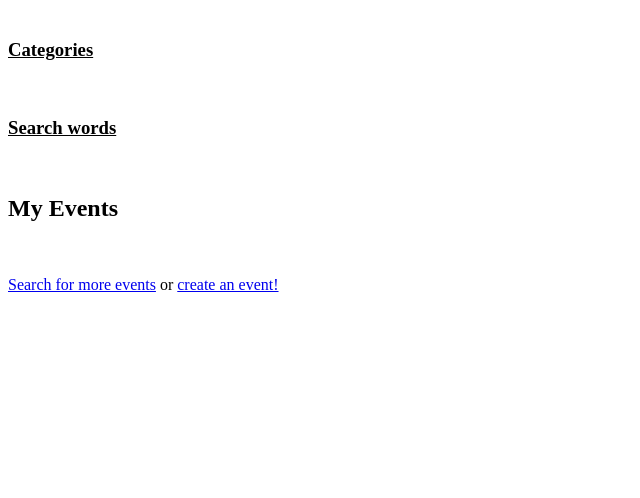
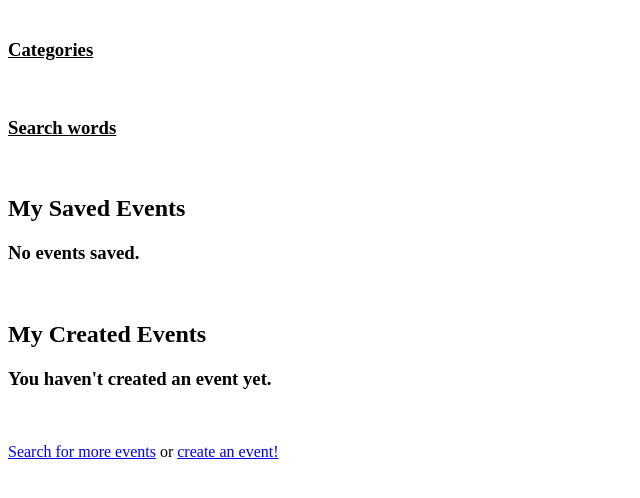
Before and after one commit to abercilla/civic-app-project, a Flask app: page /user-profile/1 in a window 1280 px wide. Shown: the part 271-769 px from the top of the page, without its empty margins (0-640 px from the left). Run offline with Flask 2, Linux system fonts and the light colour scheme; the visitor is signed in with stand-in values (Sample User, id 1); data comes from the database, SQL or seed files in the repository; data that the repository does not hold is empty.

Commit message:
Fixed bug with 'Search by My Filters'

```diff
--- a/crud.py
+++ b/crud.py
@@ -115,14 +115,6 @@ def save_keyword_as_user_pref(user_id, keyword):
     print(f"-------Here are user_prefs from keyword = {user.preferences}-----")
 
 
-
-
-
-
-
-
-
-
 def get_user_by_id(user_id):
     """Get user by user_id"""
 
@@ -145,15 +137,45 @@ def connect_user_to_event(user_id, event_obj):
 
     return event_obj
 
-def get_user_events(user_id):
-    """Get all events a user has saved"""
+def get_user_saved_events(user_id):
+    """Get all events a user has saved (not created)"""
+
+    #get user obj from user_id
+    user = User.query.get(user_id)
+
+    #get events that are connected to this user
+    events_saved = user.events
+
+    events_to_return = []
+
+    #loop over events, pull out creator_ids
+    for event_saved in events_saved:
+        #pull out events this user saved that were NOT created by the user
+        if event_saved.creator_id != user_id:
+            events_to_return.append(event_saved)
+
+    return events_to_return
+
+
+def get_user_created_events(user_id):
+    """Get events a user created"""
 
     user = User.query.get(user_id)
 
-    return user.events
+    #get events that are connected to this user
+    events_saved = user.events
 
-# to connect user to their event
-    #match on user_id and creator_id
+    events_to_return = []
+
+    #loop over events, pull out creator_ids
+    for event_saved in events_saved:
+        #pull out events this user saved that WERE created by the user
+        if event_saved.creator_id == user_id:
+            events_to_return.append(event_saved)
+
+    return events_to_return
+
+
 
 def connect_user_to_their_event(user):
     """Connect event(s) a user created to them via user.events"""
@@ -279,8 +301,7 @@ def filter_events_by_user_prefs(user_id):
     print(f"--------HERE ARE THE EVENTS FROM CRUD= {events}--------")
     return events
 
-# def save_event_for_user():
-#   """"Allow a user to save preferences"""
+
 
 
 def get_user_prefs(user_id):
--- a/server.py
+++ b/server.py
@@ -65,17 +65,20 @@ def save_pref_to_user():
 
     categories = []
 
+    #loop over items in dict returned by JSON request
     for stored_key, stored_value in data.items():
+        #if a checkbox was checked (i.e. "true")
         if stored_value == "true":
+            #add the associated key into a list of categories
             categories.append(stored_key)
+       #if the value of a keyword_key is NOT empty
+        if (stored_key == "keyword") and (stored_value != ""):
+           #keyword = stored_value
+           #save keyword as user_pref in db
+           crud.save_keyword_as_user_pref(logged_in_user, stored_value)
 
-        if (stored_key == "keyword") and (stored_value != ""):
-           keyword = stored_value
 
-    #save keyword as user_pref in db
-    crud.save_keyword_as_user_pref(logged_in_user, keyword)
-
-    #save categories as user_prefs in db
+    #save list of categories just built as user_prefs in db
     crud.save_categories_as_user_prefs(logged_in_user, categories)
 
 
@@ -94,19 +97,27 @@ def filter_homepage_by_prefs():
 
     #--BUG--need to fix for when user has no events saved (events list is empty)
     event_list = []
+    # print(f"------JSONIFY LIST = {jsonify(event_list)}-------")
 
-    #open list of objs
+    #open list of event objs and loop over
     for event in events:
-    #create dict for each event obj with attributes as values
-        event_dict = {"event_id": event.event_id, "name": event.name, "category": event.category,
+        #if event obj is an empty list
+        if event == []:
+            continue
+        else:
+            #create dict for each event obj with attributes as values
+            print(f"HERE IS THE EVENT LOOPING = {event}")
+            event_dict = {"event_id": event.event_id, "creator_id": event.creator_id, "name": event.name, "category": event.category,
                         "start_date": event.start_date, "address": event.address,
                         "description": event.description, "image": event.image}
-        event_list.append(event_dict)
+            event_list.append(event_dict)
 
     #key will be the field names, what js identifies
     #append each dict to a list
     #jsonify that list
-    #print(f"***EVENT LIST = {event_list}****")
+
+    print(f"***EVENT LIST = {event_list}****")
+    print(f"***JSONIFIED EVENT LIST = {jsonify(event_list)}****")
     return jsonify(event_list)
 
 
@@ -180,8 +191,11 @@ def show_profile(user_id):
 
         user = crud.get_user_by_id(user_id)
 
-        events = crud.get_user_events(logged_in_user)
+        saved_events = crud.get_user_saved_events(logged_in_user)
+
         #print(f'----HERE ARE EVENTS FROM SERVER = {events}-----')
+
+        created_events = crud.get_user_created_events(logged_in_user)
 
         prefs = crud.get_user_prefs(user_id)
         #print(f'----HERE ARE PREFS FROM SERVER = {prefs}-----')
@@ -189,7 +203,7 @@ def show_profile(user_id):
         categories = crud.get_user_categories(prefs)
         keywords = crud.get_user_keywords(prefs)
 
-        return render_template("user-profile.html", user=user, events=events, prefs = prefs, categories=categories, keywords=keywords)
+        return render_template("user-profile.html", user=user, saved_events=saved_events, created_events=created_events, prefs = prefs, categories=categories, keywords=keywords)
     else:
         flash("Access Denied. Create an account to access this page.")
         return redirect("/")
@@ -260,6 +274,8 @@ def create_event():
 def confirm_added_event():
     """Commit event to DB and present confirm page"""
 
+    logged_in_user = session.get("user_id")
+
     name = request.form.get("name")
     category = request.form.get("category")
     start_date = request.form.get("start_date")
@@ -267,7 +283,7 @@ def confirm_added_event():
     description = request.form.get("description")
     image = "https://unsplash.com/photos/Evo4wmtRaPI" #how to capture whatever they want to upload
 
-    event = crud.create_event(name=name, category=category, start_date=start_date,
+    event = crud.create_event(creator_id=logged_in_user,name=name, category=category, start_date=start_date,
                                 address=address, description=description, image=image)
 
     #connect user in session to event created
--- a/templates/create-account.html
+++ b/templates/create-account.html
@@ -7,10 +7,7 @@
 
         {% block body %}
 
-            <h1>Hello. It's the Civic App.</h1>
 
-            <br>
-            <br>
             <h2>Create an Account</h2>
 
             <form action="/create-account" method ="POST">
--- a/templates/user-profile.html
+++ b/templates/user-profile.html
@@ -28,19 +28,42 @@
         {% endfor %}
     <br>
 
-    <h2>My Events</h2>
-     {% for event in events %}
+    <h2>My Saved Events</h2>
+    {% if saved_events%}
+
+        {% for saved_event in saved_events %}
         <li>
-            <a href = "/events/{{event.event_id}}">
-                {{ event.name }}
+            <a href = "/events/{{saved_event.event_id}}">
+                {{ saved_event.name }}
               </a>
         </li>
         {% endfor %}
+
+    {% else %}
+
+        <h3>No events saved.</h3>
+
+    {% endif %}
+        <br>
+
+    <h2>My Created Events</h2>
+    {%if created_events%}
+
+        {% for created_event in created_events %}
+            <li>
+                <a href = "/events/{{created_event.event_id}}">
+                    {{ created_event.name }}
+                </a>
+            </li>
+        {% endfor %}
+
+    {% else %}
+
+            <h3>You haven't created an event yet.</h3>
+    {% endif %}
     <br>
+
     <p><a href = "/">Search for more events</a> or <a href = "/create-event">create an event!</a></p>
 
 
-
-
-
 {% endblock %}
```
Also changed, not shown: static/homepage.js (+18 -5 lines), templates/homepage.html (+8 -0 lines).
